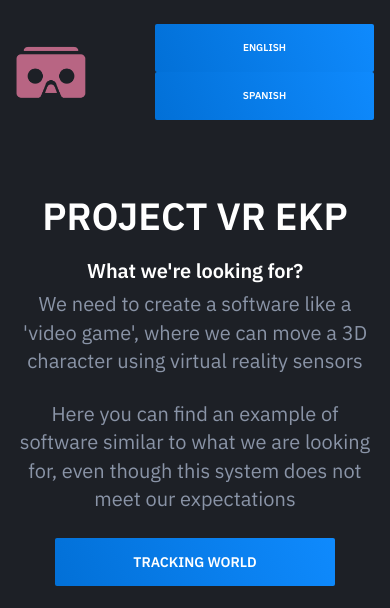
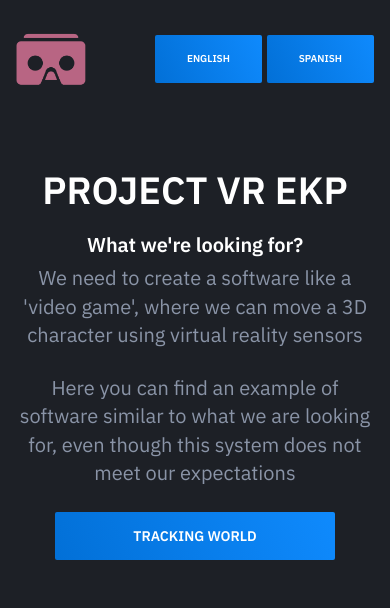
Before and after one commit to EKProject/EKP, a plain HTML site: page index.html in a window 390 px wide. Shown: the top 608 px of the page. Drawn offline with nearby package versions, Linux system fonts and the light colour scheme; files that its build step writes are made by us from their sources; a web font is replaced by a local one.

Commit message:
Good display

```diff
--- a/index.html
+++ b/index.html
@@ -81,8 +81,8 @@
                         </h1>
                     </div>
                     <div style="text-align: right;">
-                        <button id="en" style="font-size: 10px" class="button button-primary button-wide-mobile translate lang" key="english">English</button>
-                        <button id="km" style="font-size: 10px" class="button button-primary button-wide-mobile translate lang" key="spanish">Spanish</button>
+                        <button id="en" style="font-size: 10px" class="button button-primary translate lang" key="english">English</button>
+                        <button id="km" style="font-size: 10px" class="button button-primary translate lang" key="spanish">Spanish</button>
                     </div>
                 </div>
             </div>
```
